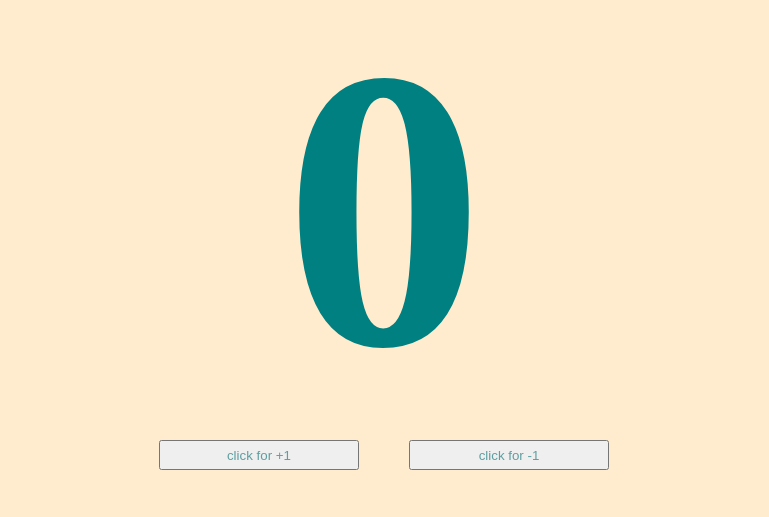
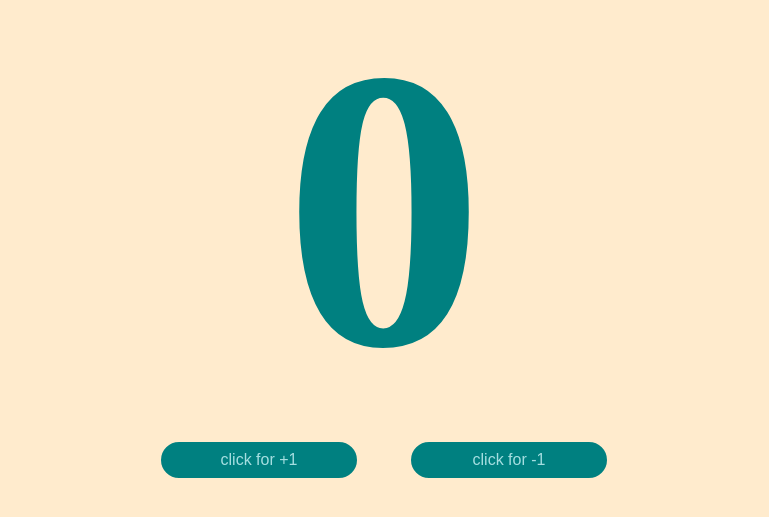
Before and after one commit to adnanrao101/practise-2, a plain HTML site: page index.html in a window 1280 px wide. Shown: the part 135-652 px from the top of the page, without its empty margins (256-1025 px from the left). Drawn offline with Linux system fonts and the light colour scheme.

Commit message:
button upgrade

```diff
--- a/style.css
+++ b/style.css
@@ -32,8 +32,83 @@ h2{
     gap: 50px;
 }
 
-button{
+/* button{
     width: 200px;
     height: 30px;
     color: cadetblue;
+    border-radius: 20px;
+    border-color: blanchedalmond;
+    font-family: fantasy;
+} */
+
+/* button:hover{
+    width: 200px;
+    height: 30px;
+    background-color:;
+    color: cornflowerblue;
+    border-radius: 50px;
+    border-color: blanchedalmond;
+
+} */
+
+/* button {
+    width: 200px;
+    height: 30px;
+    color: cadetblue;
+    background-color: white;
+    border-radius: 20px;
+    border: 2px solid blanchedalmond;
+    font-family: fantasy;
+    cursor: pointer;
+    transition: all 0.3s ease;
+    box-shadow: 0 0 5px transparent;
 }
+
+button:hover {
+    background-color: cadetblue;
+    color: white;
+    transform: scale(1.05);
+    box-shadow: 0 0 15px cadetblue;
+    border-color: cadetblue;
+} */
+
+
+button {
+    width: 200px;
+    height: 40px;
+    color: rgb(165, 222, 224);
+    background-color: teal;
+    border-radius: 30px;
+    border: 2px solid blanchedalmond;
+    font-family: fantasy;
+    font-size: 16px;
+    cursor: pointer;
+    transition: all 0.4s ease;
+    position: relative;
+    overflow: hidden;
+    z-index: 1;
+}
+
+button::before {
+    content: "";
+    position: absolute;
+    top: 0;
+    left: -100%;
+    width: 100%;
+    height: 100%;
+    background: linear-gradient(120deg, #00c9ff, teal);
+    transition: all 0.4s ease;
+    z-index: -1;
+}
+
+button:hover::before {
+    left: 0;
+}
+
+button:hover {
+    color: white;
+    border-color: transparent;
+    transform: scale(1.08);
+    letter-spacing: 1px;
+    box-shadow: 0 8px 20px rgba(0, 206, 209, 0.5);
+}
```
